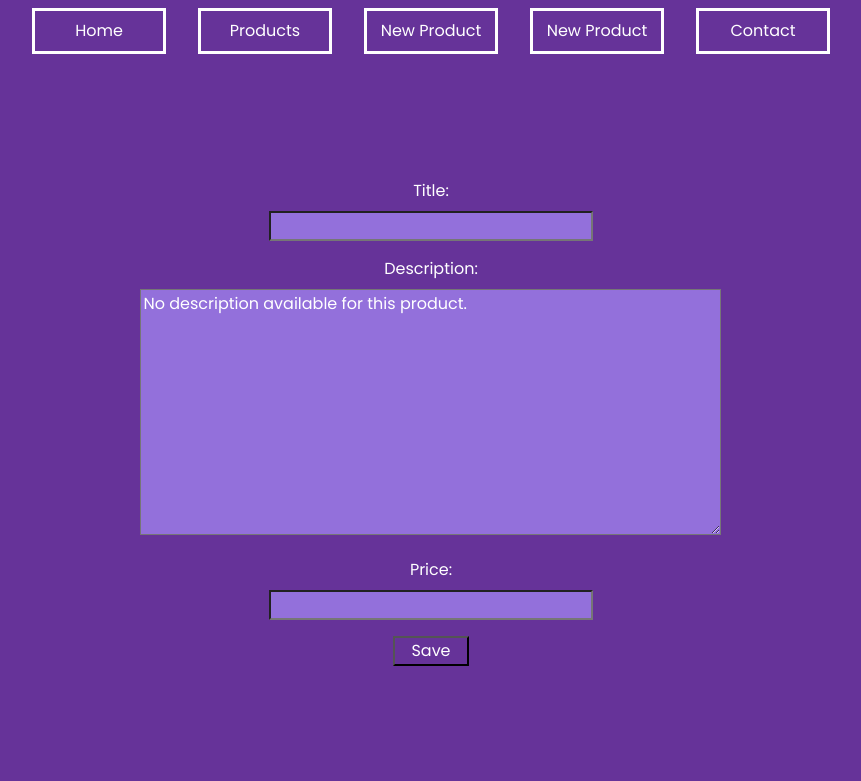
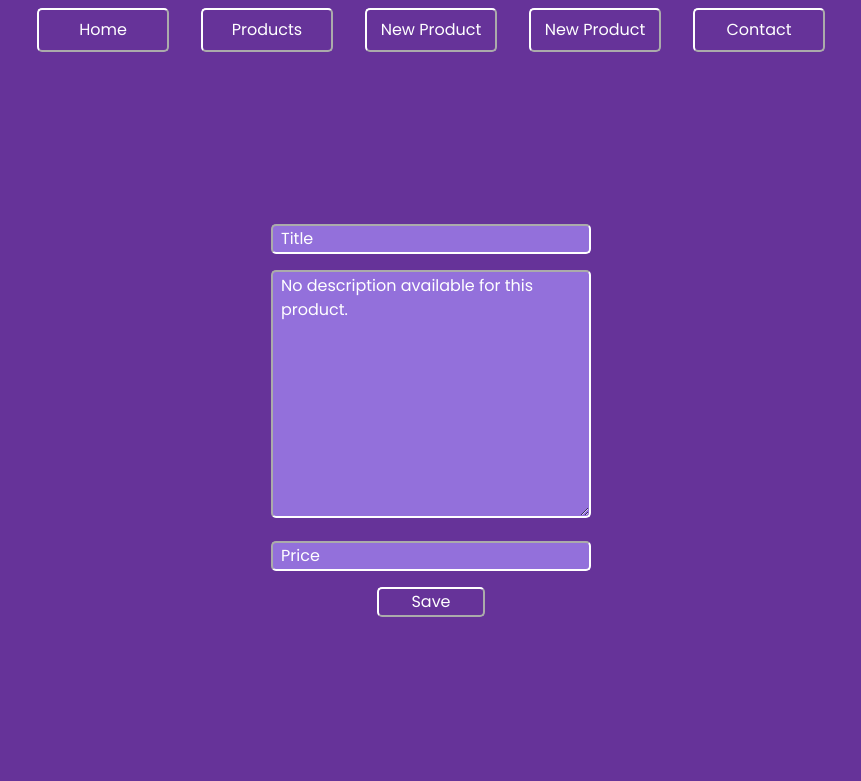
Before and after one commit to H3AR7B3A7/DjangoCourse, a Django app: page /form/ in a window 1280 px wide. Shown: the top 781 px of the page, without its empty margins (209-1070 px from the left). Run offline with Django 3.2, Linux system fonts and the light colour scheme.

Commit message:
:lipstick: Additional form styling

```diff
--- a/products/forms.py
+++ b/products/forms.py
@@ -1,4 +1,5 @@
 from django import forms
+from django.forms import TextInput, Textarea, NumberInput
 from .models import Product
 
 
@@ -10,9 +11,27 @@ class ProductForm(forms.ModelForm):
             'description',
             'price'
         ]
+        widgets = {
+            'title': TextInput(attrs={'placeholder': 'Title'}),
+            'description': Textarea(attrs={'placeholder': 'Description'}),
+            'price': NumberInput(attrs={'placeholder': 'Price'})
+        }
+        labels = {
+            'title': '',
+            'description': '',
+            'price': ''
+        }
 
 
 class CustomProductForm(forms.Form):
     title = forms.CharField(label='', widget=forms.TextInput(attrs={'placeholder': 'Title'}))
-    description = forms.CharField(required=False, label='', widget=forms.TextInput(attrs={'placeholder': 'Description'}))
-    price = forms.DecimalField(label='', widget=forms.TextInput(attrs={'placeholder': 'Price'}))
+    description = forms.CharField(required=False, label='', widget=forms.Textarea(attrs={'placeholder': 'Description'}))
+    price = forms.DecimalField(label='', widget=forms.TextInput(
+        attrs={
+            'placeholder': 'Price',
+            'class': 'my-class my-class2',
+            'id': 'my-id',
+            'rows': 100,  # overridden by css
+            'cols': 100  # overridden by css
+        }
+    ))
--- a/templates/static/css/style.css
+++ b/templates/static/css/style.css
@@ -16,6 +16,8 @@ body #content {
 }
 
 
+
+
 /* PRODUCT AND PRODUCTS*/
 a {
     color: white;
@@ -28,51 +30,60 @@ a:hover {
 }
 
 
+
+
 /* FORMS */
 form {
     text-align: center;
 }
 
-label {
-    width: 100%;
+input, textarea {
+    border-radius: 5px;
+    border-color: white;
+    border-width: 2px;
 }
 
-input::placeholder { /* Chrome, Firefox, Opera, Safari 10.1+ */
+input[type=text], textarea, input[type=number] {
+    background-color: mediumpurple !important;
+    width: 20rem;
+    border-style: inset;
+    padding-left: .5rem;
+    padding-right: .5rem;
+}
+
+input[type=submit] {
+    padding-left: 2rem;
+    padding-right: 2rem;
+}
+
+::placeholder, textarea { /* Chrome, Firefox, Opera, Safari 10.1+ */
   color: white;
   opacity: 1; /* Firefox */
 }
 
-input:-ms-input-placeholder { /* Internet Explorer 10-11 */
+:-ms-input-placeholder, textarea { /* Internet Explorer 10-11 */
   color: white;
 }
 
-input::-ms-input-placeholder { /* Microsoft Edge */
+::-ms-input-placeholder, textarea { /* Microsoft Edge */
   color: white;
-}
-
-input[type=text], textarea, input[type=number] {
-    background-color: mediumpurple !important;
 }
 
 input:-webkit-autofill,
 input:-webkit-autofill:hover,
 input:-webkit-autofill:focus,
-input:-webkit-autofill:active  {
+input:-webkit-autofill:active {
     -webkit-box-shadow: 0 0 0 30px mediumpurple inset !important;
-}
-
-input[type=submit] {
-    padding-left: 1rem;
-    padding-right: 1rem;
 }
 
 input:hover, textarea:hover {
     background-color: magenta !important;
 }
 
-input:focus {
+input:focus, textarea {
         outline: none;
 }
+
 
 
 
@@ -90,7 +101,10 @@ input:focus {
 .navbar-nav li {
     margin-left: 1rem;
     margin-right: 1rem;
-    border: 3px solid white;
+    border-color: white;
+    border-width: 2px;
+    border-radius: 5px;
+    border-style: outset;
     cursor: pointer;
 }
 
```
Also changed, not shown: README.md.
